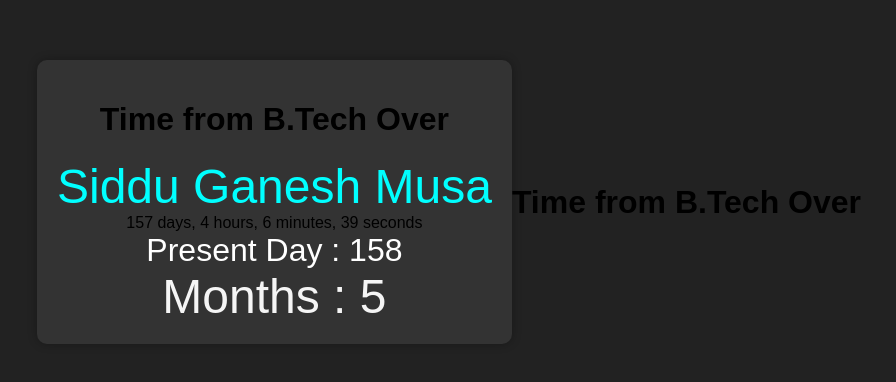
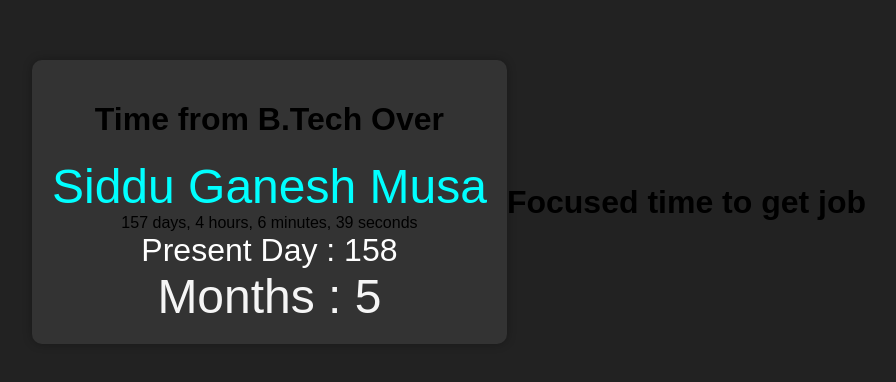
Before and after one commit to sidduganeshsid/TimeAfterB, a plain HTML site: page index.html in a window 1280 px wide. Shown: the part 198-580 px from the top of the page, without its empty margins (191-1087 px from the left). Drawn offline with Linux system fonts and the light colour scheme.

Commit message:
Update index.html

```diff
--- a/index.html
+++ b/index.html
@@ -19,7 +19,7 @@
     </div>
      <div class="fclock">
         <!-- <img src="sid.jpg" alt="SidduGaneshProfilePic"> -->
-        <h1>Time from B.Tech Over</h1>
+        <h1>Focused time to get job</h1>
 <!--         <div id="name"></div> -->
 <!--         <div id="age"></div> -->
 
```
